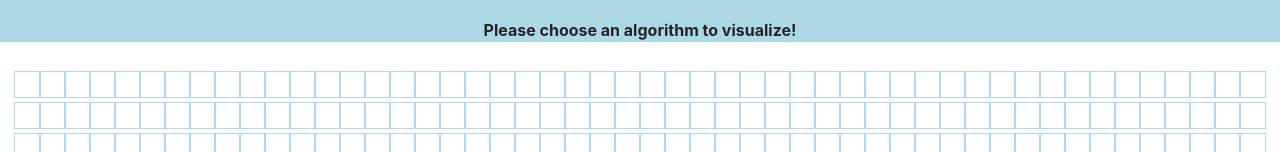
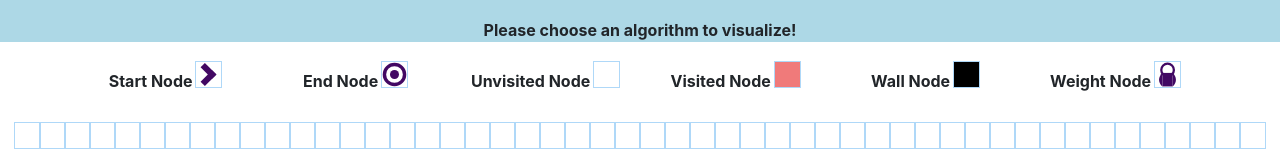
Before and after one commit to FrankSu1996/VisuallyGraphic, a React (Create React App) app: page / in a window 1280 px wide. Shown: the part 130-282 px from the top of the page. Built offline with nearby package versions, Linux system fonts and the light colour scheme.

Commit message:
added legend

```diff
--- /dev/null
+++ b/src/Menu/Legend/Legend.jsx
@@ -0,0 +1,39 @@
+import React from 'react';
+import {Dropdown, Button, Container, Row, Col} from 'react-bootstrap';
+import '../../PathfindingVisualizer/Node/Node.css';
+import Node from '../../PathfindingVisualizer/Node/Node';
+
+const Legend = () => {
+  return (
+    <Container>
+      <Row>
+        <Col>
+          <strong>Start Node </strong>
+          <Node isStart="true"></Node>
+        </Col>
+        <Col>
+          <strong>End Node </strong>
+          <Node isFinish="true"></Node>
+        </Col>
+        <Col>
+          <strong>Unvisited Node </strong>
+          <Node></Node>
+        </Col>
+        <Col>
+          <strong>Visited Node </strong>
+          <Node isVisited="true"></Node>
+        </Col>
+        <Col>
+          <strong>Wall Node </strong>
+          <Node isWall="true"></Node>
+        </Col>
+        <Col>
+          <strong>Weight Node </strong>
+          <Node is2xWall="true"></Node>
+        </Col>
+      </Row>
+    </Container>
+  );
+};
+
+export default Legend;
--- /dev/null
+++ b/src/Menu/Legend/Legend.module.css
@@ -0,0 +1,3 @@
+.legend {
+  margin-left: 50px;
+}
--- a/src/Menu/Menu.css
+++ b/src/Menu/Menu.css
@@ -1,5 +1,6 @@
 .menu {
   background-color: lightblue;
+  margin-bottom: 20px;
 }
 
 .algorithmDescription {
--- a/src/Menu/Menu.jsx
+++ b/src/Menu/Menu.jsx
@@ -2,6 +2,9 @@ import React from 'react';
 import {Dropdown, Button, Container, Row, Col} from 'react-bootstrap';
 import './Menu.css';
 import {algorithmSpeed} from '../PathfindingVisualizer/PathfindingVisualizer';
+import Legend from './Legend/Legend';
+import '../PathfindingVisualizer/Node/Node.css';
+import Node from '../PathfindingVisualizer/Node/Node';
 
 //descriptions for algorithm
 const AlgorithmDescription = {
@@ -28,6 +31,7 @@ const Menu = props => {
   }
 
   return (
+    <React.Fragment>
       <div className="menu">
         <img
           src="https://images.cooltext.com/5368723.png"
@@ -87,7 +91,9 @@ const Menu = props => {
             <Col>
               <Button
                 className="button"
-              onClick={() => props.visualizeAlgorithm(props.algorithmSelected)}
+                onClick={() =>
+                  props.visualizeAlgorithm(props.algorithmSelected)
+                }
                 disabled={props.algorithmInProgress}
                 variant="success"
               >
@@ -144,6 +150,8 @@ const Menu = props => {
           </div>
         </Container>
       </div>
+      <Legend className="legend"></Legend>
+    </React.Fragment>
   );
 };
 
--- a/src/PathfindingVisualizer/Node/Node.jsx
+++ b/src/PathfindingVisualizer/Node/Node.jsx
@@ -14,6 +14,7 @@ export default class Node extends Component {
       onMouseEnter,
       onMouseUp,
       row,
+      isVisited,
     } = this.props;
     const extraClassName = isFinish
       ? 'node-finish'
@@ -23,6 +24,8 @@ export default class Node extends Component {
       ? 'node-wall'
       : is2xWall
       ? 'node-2x-wall'
+      : isVisited
+      ? 'node-visited'
       : '';
 
     return (
```
Lines whose indentation alone changed are shown as unchanged.
